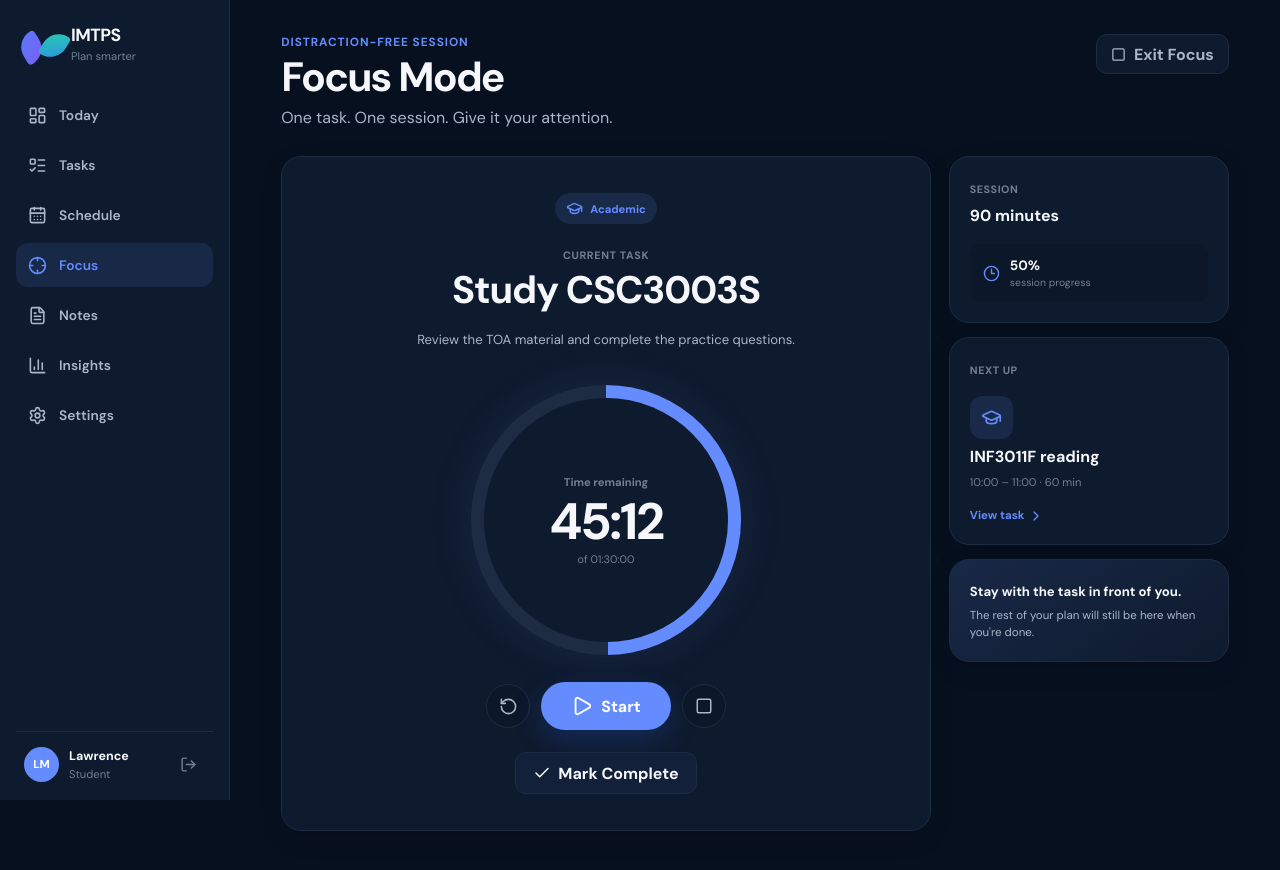
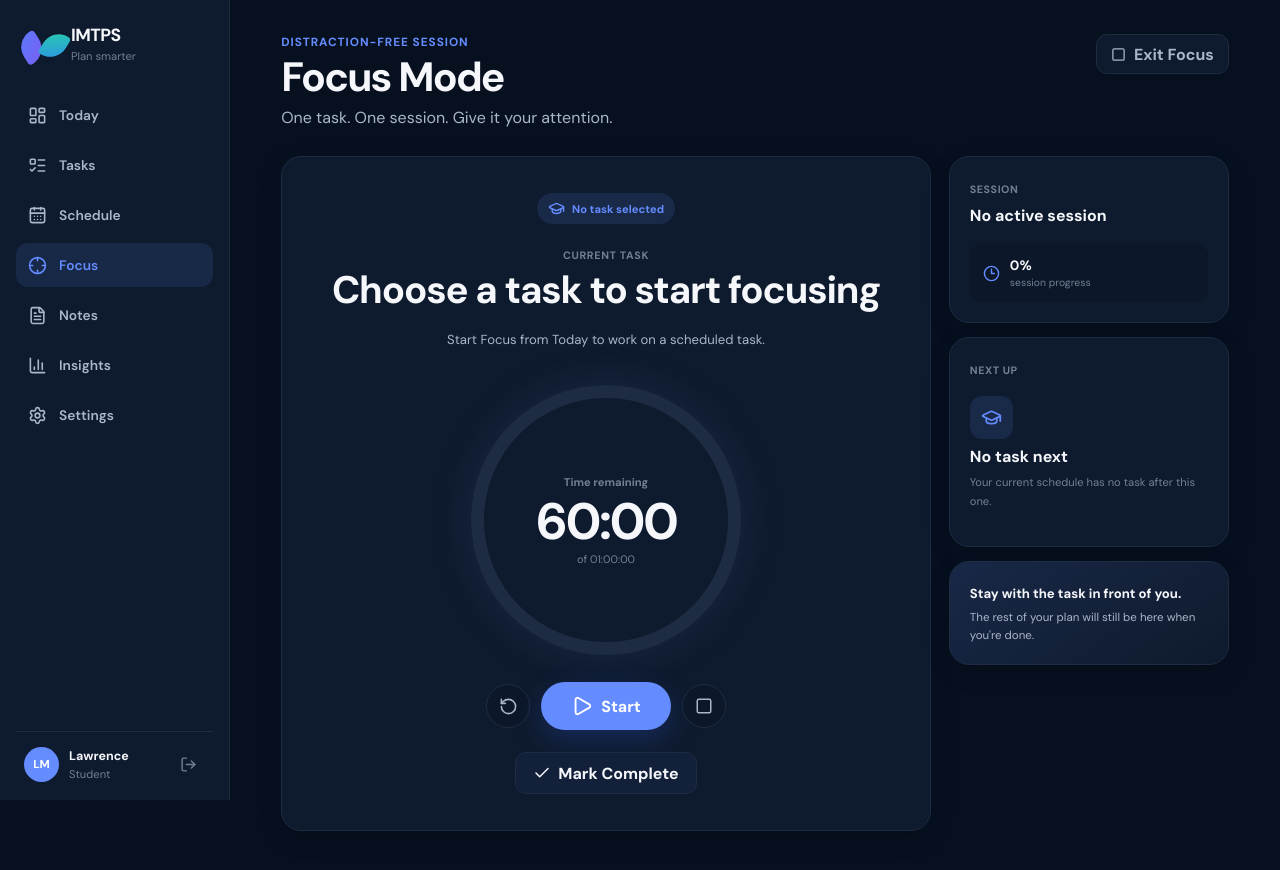
Before and after one commit to Lawrance247/IMTPS, a React (Vite) app in the folder ui/: page /focus in a window 1280 px wide. Shown: the top 870 px of the page. Built offline with nearby package versions, Linux system fonts and the light colour scheme.

Commit message:
connected focus mode to scheduled tasks

```diff
--- a/ui/src/pages/FocusPage.tsx
+++ b/ui/src/pages/FocusPage.tsx
@@ -1,6 +1,5 @@
 import {
   Check,
-  ChevronRight,
   Clock3,
   GraduationCap,
   Pause,
@@ -9,14 +8,74 @@ import {
   Square,
 } from "lucide-react";
 import { useEffect, useState } from "react";
+import { useLocation } from "react-router-dom";
 import "./FocusPage.css";
 
-const TOTAL_SECONDS = 90 * 60;
+type FocusTask = {
+  id: string;
+  title: string;
+  description: string;
+  category: string;
+  durationMinutes: number;
+};
+
+type ScheduledItem = {
+  task: FocusTask;
+  startTime: string;
+  endTime: string;
+};
+
+type FocusLocationState = {
+  task?: FocusTask;
+};
+
+function displayCategory(value: string) {
+  return value.charAt(0).toUpperCase() + value.slice(1).toLowerCase();
+}
+
+function formatDuration(totalSeconds: number) {
+  const hours = Math.floor(totalSeconds / 3600);
+  const minutes = Math.floor((totalSeconds % 3600) / 60);
+  const seconds = totalSeconds % 60;
+
+  return [hours, minutes, seconds]
+    .map((value) => String(value).padStart(2, "0"))
+    .join(":");
+}
 
 export default function FocusPage() {
-  const [secondsLeft, setSecondsLeft] = useState(45 * 60 + 12);
+  const location = useLocation();
+  const selectedTask = (location.state as FocusLocationState | null)?.task;
+  const totalSeconds = Math.max((selectedTask?.durationMinutes ?? 60) * 60, 60);
+
+  const [secondsLeft, setSecondsLeft] = useState(totalSeconds);
   const [running, setRunning] = useState(false);
   const [completed, setCompleted] = useState(false);
+  const [nextTask, setNextTask] = useState<ScheduledItem | null>(null);
+  const [completeError, setCompleteError] = useState("");
+
+  useEffect(() => {
+    setSecondsLeft(totalSeconds);
+    setRunning(false);
+    setCompleted(false);
+  }, [totalSeconds, selectedTask?.id]);
+
+  useEffect(() => {
+    const saved = localStorage.getItem("imtps.currentSchedule");
+    if (!saved || !selectedTask) {
+      setNextTask(null);
+      return;
+    }
+
+    try {
+      const plan = JSON.parse(saved) as { items?: ScheduledItem[] };
+      const items = plan.items ?? [];
+      const currentIndex = items.findIndex((item) => item.task.id === selectedTask.id);
+      setNextTask(currentIndex >= 0 ? items[currentIndex + 1] ?? null : null);
+    } catch {
+      setNextTask(null);
+    }
+  }, [selectedTask?.id]);
 
   useEffect(() => {
     if (!running || secondsLeft <= 0) return;
@@ -36,17 +95,42 @@ export default function FocusPage() {
 
   const minutes = Math.floor(secondsLeft / 60);
   const seconds = secondsLeft % 60;
-  const progress = ((TOTAL_SECONDS - secondsLeft) / TOTAL_SECONDS) * 100;
+  const progress = ((totalSeconds - secondsLeft) / totalSeconds) * 100;
 
   function resetTimer() {
-    setSecondsLeft(TOTAL_SECONDS);
+    setSecondsLeft(totalSeconds);
     setRunning(false);
     setCompleted(false);
   }
 
-  function finishTask() {
+  async function finishTask() {
+    if (!selectedTask) return;
+
     setRunning(false);
-    setCompleted(true);
+    setCompleteError("");
+
+    try {
+      const response = await fetch(`http://localhost:8080/api/tasks/${selectedTask.id}`, {
+        method: "PUT",
+        headers: {
+          "Content-Type": "application/json",
+        },
+        body: JSON.stringify({
+          ...selectedTask,
+          status: "DONE",
+        }),
+      });
+
+      if (!response.ok) {
+        throw new Error("Could not mark task as complete");
+      }
+
+      setCompleted(true);
+    } catch (error) {
+      setCompleteError(
+        error instanceof Error ? error.message : "Could not mark task as complete",
+      );
+    }
   }
 
   return (
@@ -67,13 +151,13 @@ export default function FocusPage() {
         <article className="focus-timer-card">
           <div className="focus-category">
             <GraduationCap size={17} />
-            Academic
+            {selectedTask ? displayCategory(selectedTask.category) : "No task selected"}
           </div>
 
           <span className="focus-current-label">Current task</span>
-          <h2>Study CSC3003S</h2>
+          <h2>{selectedTask?.title ?? "Choose a task to start focusing"}</h2>
           <p className="focus-task-description">
-            Review the TOA material and complete the practice questions.
+            {selectedTask?.description || "Start Focus from Today to work on a scheduled task."}
           </p>
 
           <div
@@ -88,7 +172,7 @@ export default function FocusPage() {
                 {String(minutes).padStart(2, "0")}:
                 {String(seconds).padStart(2, "0")}
               </strong>
-              <small>of 01:30:00</small>
+              <small>of {formatDuration(totalSeconds)}</small>
             </div>
           </div>
 
@@ -122,16 +206,18 @@ export default function FocusPage() {
           <button
             className={`focus-complete ${completed ? "done" : ""}`}
             onClick={finishTask}
+            disabled={!selectedTask || completed}
           >
             <Check size={18} />
             {completed ? "Task Completed" : "Mark Complete"}
           </button>
+          {completeError && <p className="focus-task-description">{completeError}</p>}
         </article>
 
         <aside className="focus-side">
           <article className="focus-info-card">
             <span>Session</span>
-            <h3>90 minutes</h3>
+            <h3>{selectedTask ? `${selectedTask.durationMinutes} minutes` : "No active session"}</h3>
             <div className="focus-stat">
               <Clock3 size={17} />
               <div>
@@ -146,11 +232,20 @@ export default function FocusPage() {
             <div className="next-up-icon">
               <GraduationCap size={21} />
             </div>
-            <h3>INF3011F reading</h3>
-            <p>10:00 – 11:00 · 60 min</p>
-            <button>
-              View task <ChevronRight size={16} />
-            </button>
+            {nextTask ? (
+              <>
+                <h3>{nextTask.task.title}</h3>
+                <p>
+                  {nextTask.startTime.slice(11, 16)} – {nextTask.endTime.slice(11, 16)}
+                  {" · "}{nextTask.task.durationMinutes} min
+                </p>
+              </>
+            ) : (
+              <>
+                <h3>No task next</h3>
+                <p>Your current schedule has no task after this one.</p>
+              </>
+            )}
           </article>
 
           <article className="focus-message">
```
